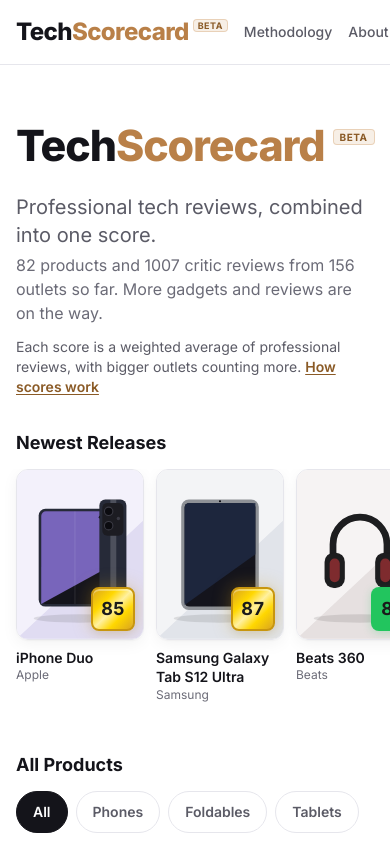
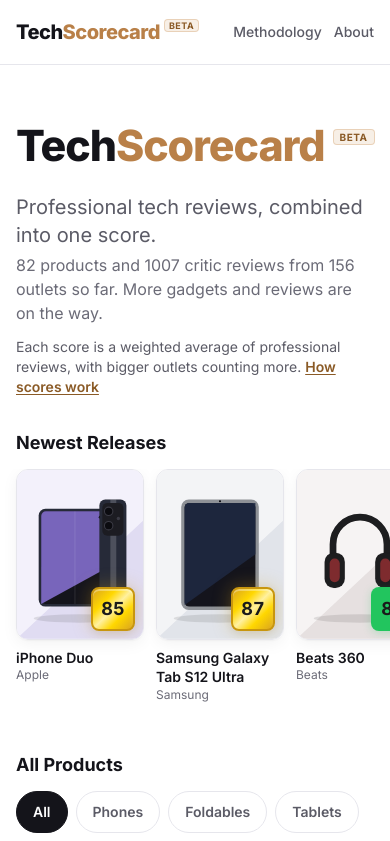
Before and after one commit to thomaspryor/tech-scorecard, a Next.js app: page / in a window 390 px wide. Shown: the top 841 px of the page. Built offline with nearby package versions, Linux system fonts and the light colour scheme.

Commit message:
Header: fit About link at 360-390px
Co-Authored-By: Claude Sonnet 5.5 <noreply@anthropic.com>
Claude-Session: https://claude.ai/code/session_01NWXUjGA1UH1YScgkrjVgsK

```diff
--- a/src/components/Header.tsx
+++ b/src/components/Header.tsx
@@ -26,9 +26,9 @@ export function Header() {
     <header className="sticky top-0 z-30 border-b border-line bg-white/90 backdrop-blur">
       <div className="mx-auto flex h-16 max-w-6xl items-center justify-between gap-4 px-4 sm:px-6">
         <Link href="/">
-          <Logo className="text-xl min-[360px]:text-2xl sm:text-[28px]" />
+          <Logo className="text-xl min-[420px]:text-2xl sm:text-[28px]" />
         </Link>
-        <nav className="flex items-center gap-4 whitespace-nowrap text-sm font-medium text-ink-muted sm:gap-5">
+        <nav className="flex items-center gap-3 whitespace-nowrap text-sm font-medium text-ink-muted sm:gap-5">
           <Link href="/" className="hidden hover:text-ink sm:inline">
             All products
           </Link>
```
